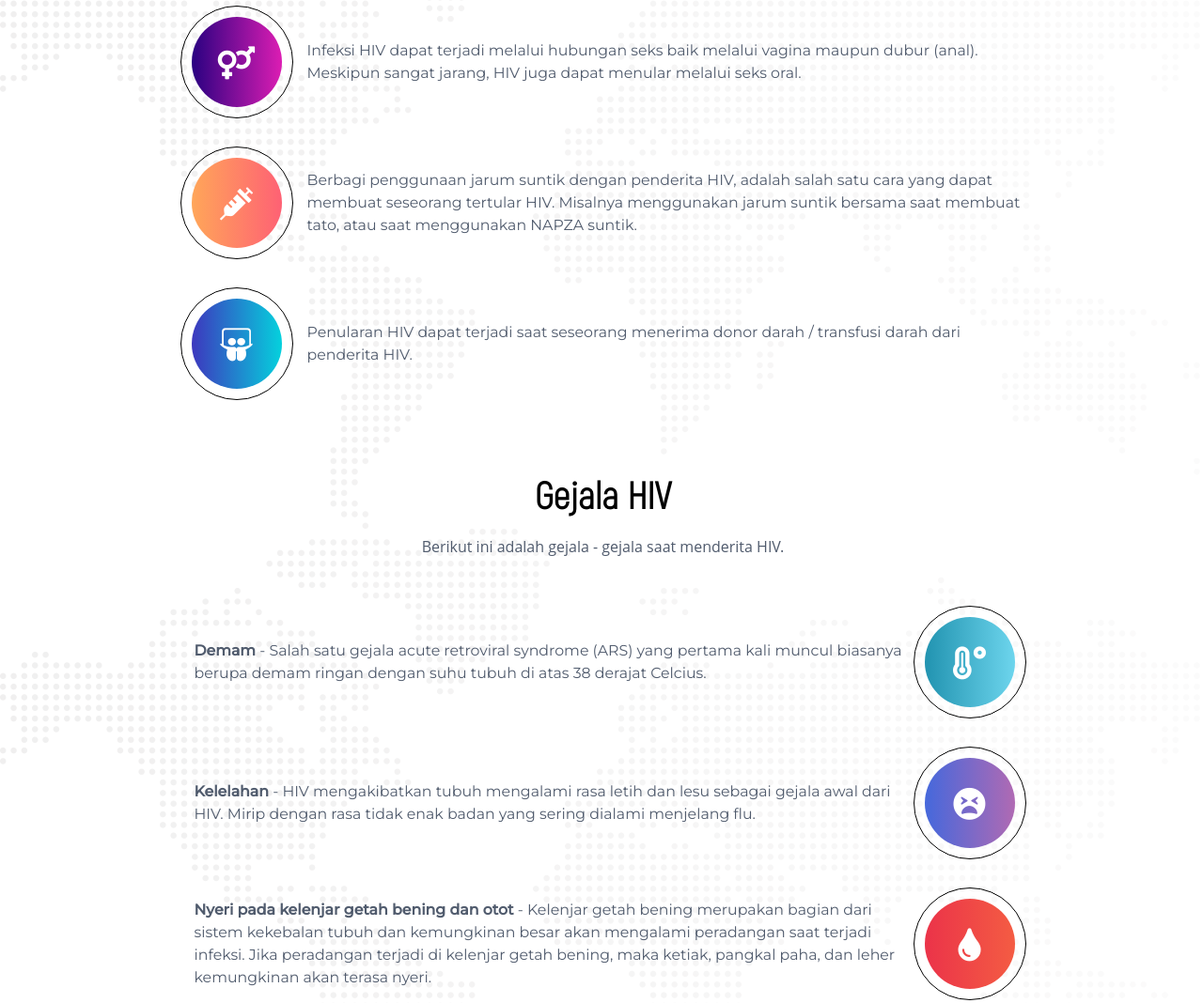
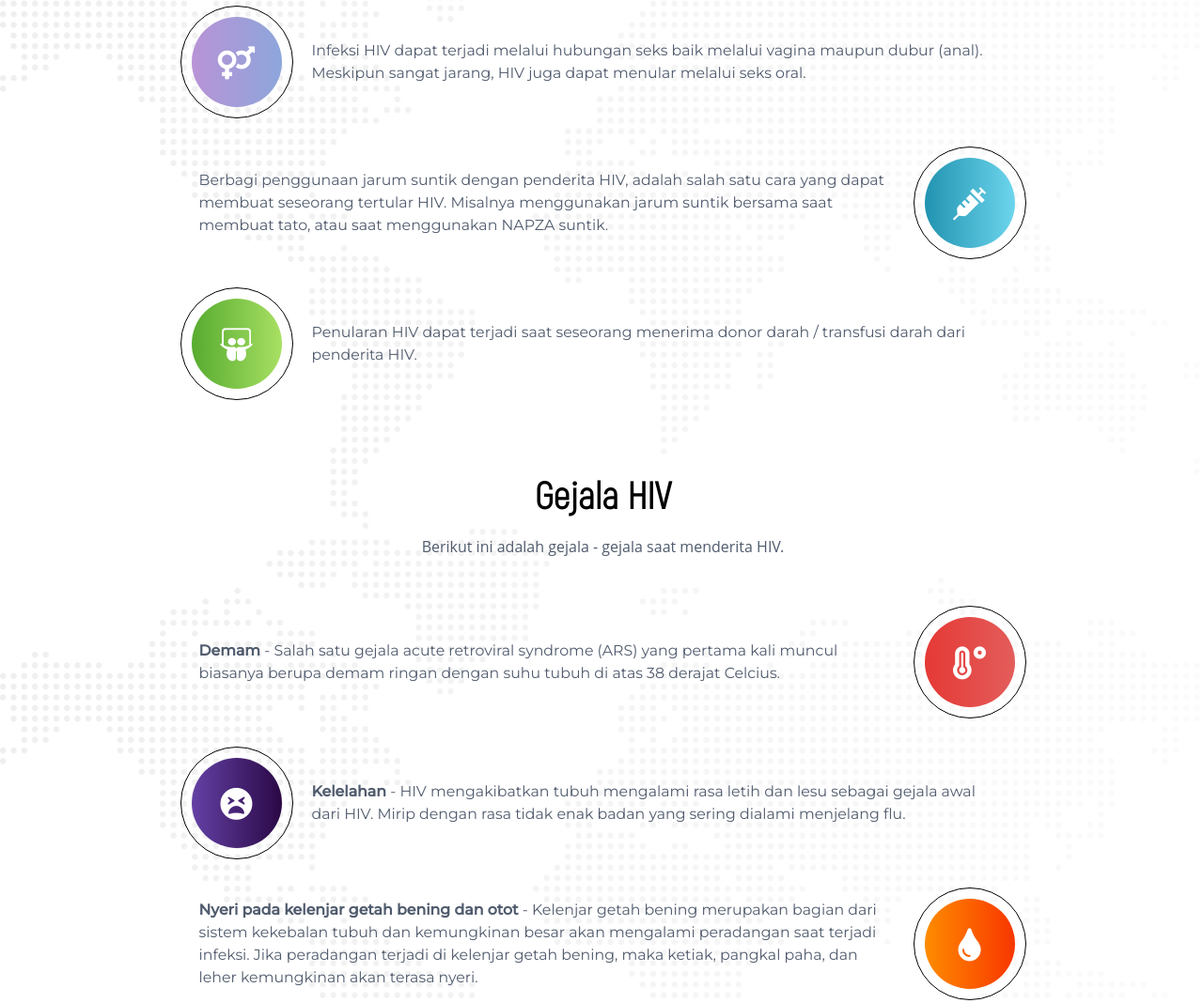
Before and after one commit to rizalord/hiv-aids, a plain HTML site: page index-3.html in a window 1280 px wide. Shown: the part 263-1331 px from the top of the page at 94% size. Drawn offline with nearby package versions, Linux system fonts and the light colour scheme; a script that the page names is missing.

Commit message:
fix scss

```diff
--- a/css/penularan.scss
+++ b/css/penularan.scss
@@ -5,69 +5,69 @@ html{
     overflow-x: hidden;
 }
 
-// .text {
-//     // width: calc(100% - 240px)!important;
+.text {
+    // width: calc(100% - 240px)!important;
 
-//     p{
-//         right: 20px!important;
-//         left: 20px!important;
-//     }
-// }
+    p{
+        right: 20px!important;
+        left: 20px!important;
+    }
+}
 
-// ul:first-of-type li:nth-child(even){
-//     .icon , .text {
-//         float: right!important;
-//     }
-// }
+ul:first-of-type li:nth-child(even){
+    .icon , .text {
+        float: right!important;
+    }
+}
 
-// ul:last-of-type li:nth-child(even) {
+ul:last-of-type li:nth-child(even) {
 
-//     .icon,
-//     .text {
-//         float: left !important;
-//     }
-// }
+    .icon,
+    .text {
+        float: left !important;
+    }
+}
 
-// ul:nth-of-type(1) {
-//     li {
+ul:nth-of-type(1) {
+    li {
 
-//         &:nth-child(1) .border-inside {
-//             background: linear-gradient(90deg, #b993d6, #8ca6db);
-//         }
+        &:nth-child(1) .border-inside {
+            background: linear-gradient(90deg, #b993d6, #8ca6db);
+        }
 
-//         &:nth-child(2) .border-inside {
-//             background: linear-gradient(90deg, #2193b0, #6dd5ed);
-//         }
+        &:nth-child(2) .border-inside {
+            background: linear-gradient(90deg, #2193b0, #6dd5ed);
+        }
 
-//         &:nth-child(3) .border-inside {
-//             background: linear-gradient(90deg, #56ab2f, #a8e063);
-//         }
+        &:nth-child(3) .border-inside {
+            background: linear-gradient(90deg, #56ab2f, #a8e063);
+        }
 
 
 
-//     }
-// }
+    }
+}
 
-// ul:nth-of-type(2) {
-//     li {
+ul:nth-of-type(2) {
+    li {
 
-//         &:nth-child(1) .border-inside {
-//             background: linear-gradient(90deg, #e53935, #e35d5b);
-//         }
+        &:nth-child(1) .border-inside {
+            background: linear-gradient(90deg, #e53935, #e35d5b);
+        }
 
-//         &:nth-child(2) .border-inside {
-//             background: linear-gradient(90deg, #6441A5, #2a0845);
-//         }
+        &:nth-child(2) .border-inside {
+            background: linear-gradient(90deg, #6441A5, #2a0845);
+        }
 
-//         &:nth-child(3) .border-inside {
-//             background: linear-gradient(90deg, #fe8c00, #f83600);
-//         }
+        &:nth-child(3) .border-inside {
+            background: linear-gradient(90deg, #fe8c00, #f83600);
+        }
 
 
 
-//     }
-// }
+    }
+}
 
-// body{
-//     position: relative;
-// }
+body{
+    position: relative;
+}
--- a/index-3.html
+++ b/index-3.html
@@ -128,7 +128,7 @@
             <!-- Part 2 -->
 
             <h1 data-aos="fade-up" data-aos-duration="700">Gejala HIV</h1>
-            <small data-aos="fade-up" data-aos-duration="800" data-aos-delay="200">Berikut ini adalah gejala - gejala saat menderita
+            <small data-aos="fade-up" data-aos-duration="800">Berikut ini adalah gejala - gejala saat menderita
                 HIV.</small>
 
             <ul>
```
Also changed, not shown: css/penularan.css, 1 other file.
